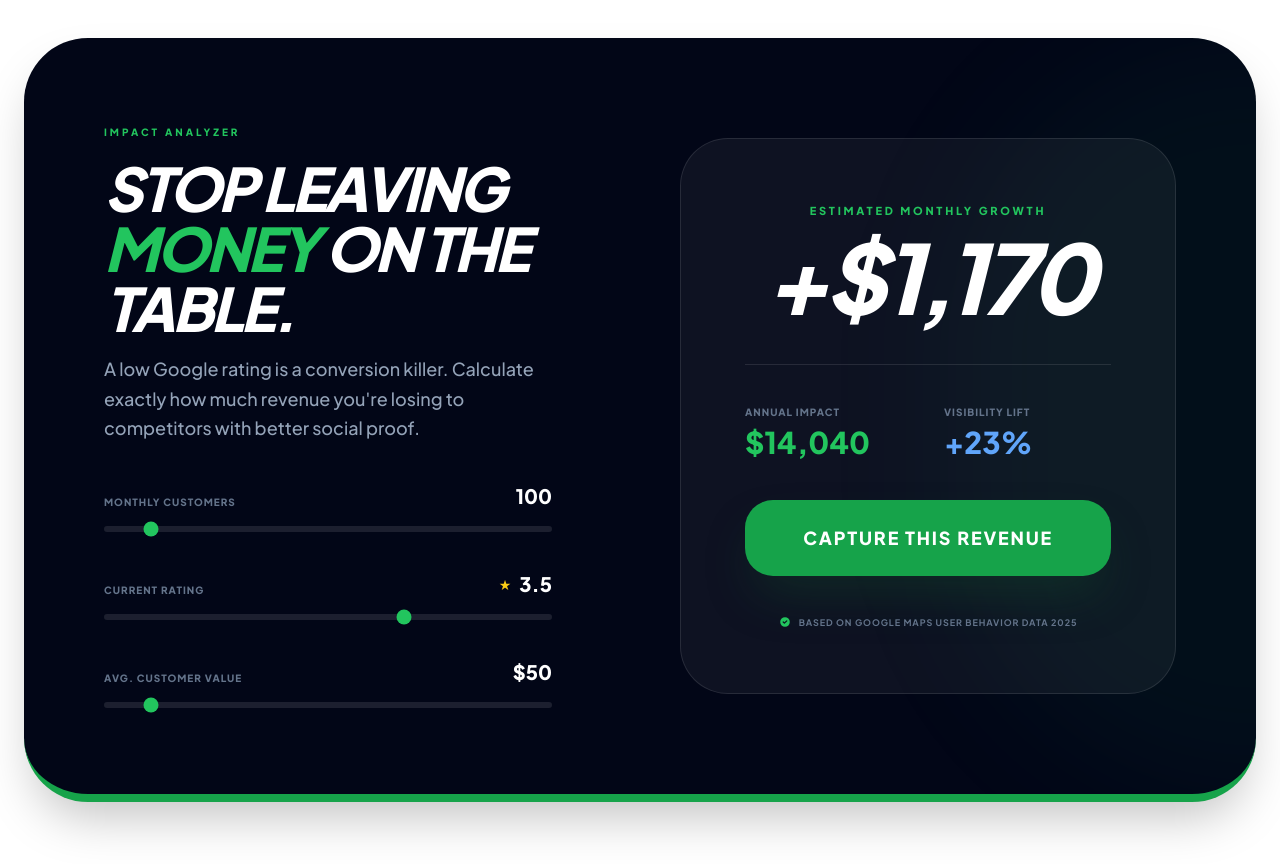
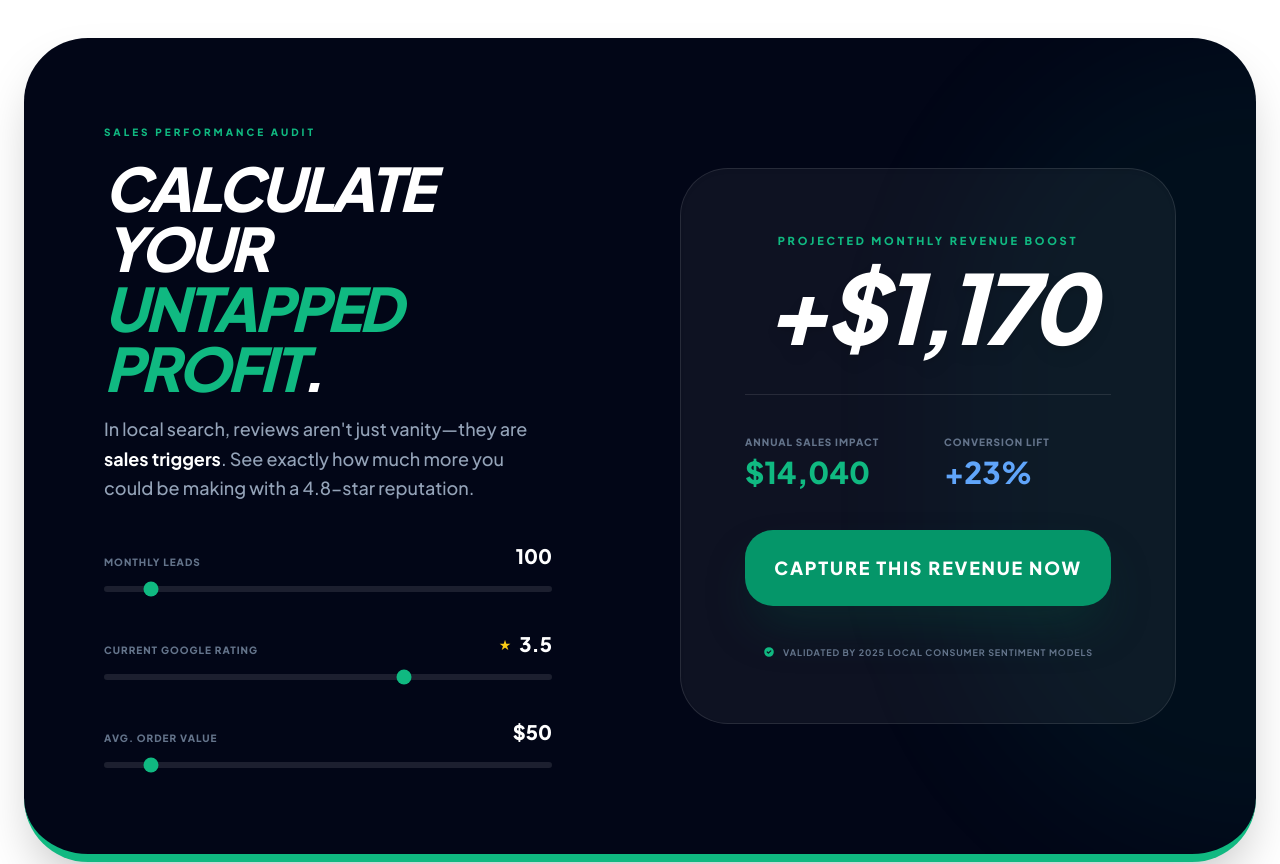
Before and after one commit to donly1234/get5starsreview, a React (Vite) app: page / in a window 1280 px wide. Shown: the part 6420-7284 px from the top of the page. Built offline with nearby package versions, Linux system fonts and the light colour scheme.

Commit message:
Update ROICalculator.tsx

```diff
--- a/components/ROICalculator.tsx
+++ b/components/ROICalculator.tsx
@@ -10,45 +10,44 @@ const ROICalculator: React.FC<ROICalculatorProps> = ({ onStart }) => {
   const [avgTicket, setAvgTicket] = useState(50);
 
   // Business logic: Research shows that every 0.1 star increase can boost conversion by ~1.5-2%
-  // A jump from 3.5 to 4.5 is a 1.0 star increase, which can lead to ~15-20% revenue growth
-  const ratingLift = Math.max(0, (4.8 - rating) * 0.18); // Targeted rating is 4.8
+  const ratingLift = Math.max(0, (4.8 - rating) * 0.18);
   const estimatedNewRevenue = customers * avgTicket * ratingLift;
   const yearlyImpact = estimatedNewRevenue * 12;
 
   return (
     <section className="py-24 bg-white overflow-hidden">
       <div className="container mx-auto px-6">
-        <div className="bg-slate-950 rounded-[64px] p-8 md:p-20 text-white relative overflow-hidden shadow-2xl border-b-8 border-green-600">
-          <div className="absolute top-0 right-0 w-1/2 h-full bg-green-500/5 blur-3xl rounded-full translate-x-1/2"></div>
+        <div className="bg-slate-950 rounded-[64px] p-8 md:p-20 text-white relative overflow-hidden shadow-2xl border-b-8 border-emerald-500">
+          <div className="absolute top-0 right-0 w-1/2 h-full bg-emerald-500/5 blur-3xl rounded-full translate-x-1/2"></div>
 
           <div className="relative z-10 grid grid-cols-1 lg:grid-cols-2 gap-20 items-center">
             <div className="space-y-10">
               <div className="space-y-4">
-                <span className="text-green-500 font-black uppercase tracking-[0.3em] text-[10px]">Impact Analyzer</span>
+                <span className="text-emerald-500 font-black uppercase tracking-[0.3em] text-[10px]">Sales Performance Audit</span>
                 <h3 className="text-4xl md:text-6xl font-black leading-none uppercase italic tracking-tighter">
-                  Stop Leaving <br /> <span className="text-green-500">Money</span> on the Table.
+                  Calculate Your <br /> <span className="text-emerald-500">Untapped Profit</span>.
                 </h3>
                 <p className="text-slate-400 text-lg font-medium leading-relaxed max-w-md">
-                  A low Google rating is a conversion killer. Calculate exactly how much revenue you're losing to competitors with better social proof.
+                  In local search, reviews aren't just vanity—they are <span className="text-white font-bold">sales triggers</span>. See exactly how much more you could be making with a 4.8-star reputation.
                 </p>
               </div>
 
               <div className="space-y-8 max-w-md">
                 <div className="space-y-4">
                   <div className="flex justify-between items-end">
-                    <span className="text-[10px] font-black text-slate-500 uppercase tracking-widest">Monthly Customers</span>
+                    <span className="text-[10px] font-black text-slate-500 uppercase tracking-widest">Monthly Leads</span>
                     <span className="text-xl font-black text-white">{customers}</span>
                   </div>
                   <input
                     type="range" min="10" max="1000" step="10" value={customers}
                     onChange={(e) => setCustomers(parseInt(e.target.value))}
-                    className="w-full h-1.5 bg-white/10 rounded-lg appearance-none cursor-pointer accent-green-500"
+                    className="w-full h-1.5 bg-white/10 rounded-full appearance-none cursor-pointer accent-emerald-500"
                   />
                 </div>
 
                 <div className="space-y-4">
                   <div className="flex justify-between items-end">
-                    <span className="text-[10px] font-black text-slate-500 uppercase tracking-widest">Current Rating</span>
+                    <span className="text-[10px] font-black text-slate-500 uppercase tracking-widest">Current Google Rating</span>
                     <div className="flex items-center gap-2">
                        <span className="text-yellow-400 text-sm">★</span>
                        <span className="text-xl font-black text-white">{rating.toFixed(1)}</span>
@@ -57,28 +56,28 @@ const ROICalculator: React.FC<ROICalculatorProps> = ({ onStart }) => {
                   <input
                     type="range" min="1.0" max="4.7" step="0.1" value={rating}
                     onChange={(e) => setRating(parseFloat(e.target.value))}
-                    className="w-full h-1.5 bg-white/10 rounded-lg appearance-none cursor-pointer accent-green-500"
+                    className="w-full h-1.5 bg-white/10 rounded-full appearance-none cursor-pointer accent-emerald-500"
                   />
                 </div>
 
                 <div className="space-y-4">
                   <div className="flex justify-between items-end">
-                    <span className="text-[10px] font-black text-slate-500 uppercase tracking-widest">Avg. Customer Value</span>
+                    <span className="text-[10px] font-black text-slate-500 uppercase tracking-widest">Avg. Order Value</span>
                     <span className="text-xl font-black text-white">${avgTicket}</span>
                   </div>
                   <input
                     type="range" min="5" max="500" step="5" value={avgTicket}
                     onChange={(e) => setAvgTicket(parseInt(e.target.value))}
-                    className="w-full h-1.5 bg-white/10 rounded-lg appearance-none cursor-pointer accent-green-500"
+                    className="w-full h-1.5 bg-white/10 rounded-full appearance-none cursor-pointer accent-emerald-500"
                   />
                 </div>
               </div>
             </div>
 
-            <div className="bg-white/5 border border-white/10 p-10 md:p-16 rounded-[48px] text-center space-y-10 relative group hover:bg-white/10 transition-all">
+            <div className="bg-white/5 border border-white/10 p-10 md:p-16 rounded-[48px] text-center space-y-10 relative group hover:bg-white/[0.08] transition-all shadow-inner">
                <div className="space-y-2">
-                  <p className="text-[11px] font-black text-green-500 uppercase tracking-[0.25em]">Estimated Monthly Growth</p>
-                  <div className="text-6xl md:text-8xl font-black text-white tracking-tighter italic">
+                  <p className="text-[11px] font-black text-emerald-500 uppercase tracking-[0.25em]">Projected Monthly Revenue Boost</p>
+                  <div className="text-6xl md:text-8xl font-black text-white tracking-tighter italic drop-shadow-lg">
                     +${Math.round(estimatedNewRevenue).toLocaleString()}
                   </div>
                </div>
@@ -87,25 +86,25 @@ const ROICalculator: React.FC<ROICalculatorProps> = ({ onStart }) => {
 
                <div className="grid grid-cols-2 gap-8">
                   <div className="text-left space-y-1">
-                    <p className="text-[10px] font-black text-slate-500 uppercase tracking-widest">Annual Impact</p>
-                    <p className="text-2xl md:text-3xl font-black text-green-500">${Math.round(yearlyImpact).toLocaleString()}</p>
+                    <p className="text-[10px] font-black text-slate-500 uppercase tracking-widest">Annual Sales Impact</p>
+                    <p className="text-2xl md:text-3xl font-black text-emerald-500">${Math.round(yearlyImpact).toLocaleString()}</p>
                   </div>
                   <div className="text-left space-y-1">
-                    <p className="text-[10px] font-black text-slate-500 uppercase tracking-widest">Visibility Lift</p>
+                    <p className="text-[10px] font-black text-slate-500 uppercase tracking-widest">Conversion Lift</p>
                     <p className="text-2xl md:text-3xl font-black text-blue-400">+{Math.round(ratingLift * 100)}%</p>
                   </div>
                </div>
 
                <button
                 onClick={onStart}
-                className="w-full bg-green-600 text-white py-6 rounded-[28px] font-black text-lg shadow-2xl shadow-green-900/40 hover:bg-white hover:text-black transition-all active:scale-95 uppercase tracking-widest"
+                className="w-full bg-emerald-600 text-white py-6 rounded-[28px] font-black text-lg shadow-2xl shadow-emerald-900/40 hover:bg-white hover:text-black transition-all active:scale-95 uppercase tracking-widest"
                >
-                 Capture This Revenue
+                 Capture This Revenue Now
                </button>
 
                <div className="flex items-center justify-center gap-2 text-[9px] font-bold text-slate-500 uppercase tracking-widest">
-                  <svg className="w-3 h-3 text-green-500" fill="currentColor" viewBox="0 0 20 20"><path fillRule="evenodd" d="M10 18a8 8 0 100-16 8 8 0 000 16zm3.707-9.293a1 1 0 00-1.414-1.414L9 10.586 7.707 9.293a1 1 0 00-1.414 1.414l2 2a1 1 0 001.414 0l4-4z" clipRule="evenodd"/></svg>
-                  Based on Google Maps User Behavior Data 2025
+                  <svg className="w-3 h-3 text-emerald-500" fill="currentColor" viewBox="0 0 20 20"><path fillRule="evenodd" d="M10 18a8 8 0 100-16 8 8 0 000 16zm3.707-9.293a1 1 0 00-1.414-1.414L9 10.586 7.707 9.293a1 1 0 00-1.414 1.414l2 2a1 1 0 001.414 0l4-4z" clipRule="evenodd"/></svg>
+                  Validated by 2025 Local Consumer Sentiment Models
                </div>
             </div>
           </div>
```
